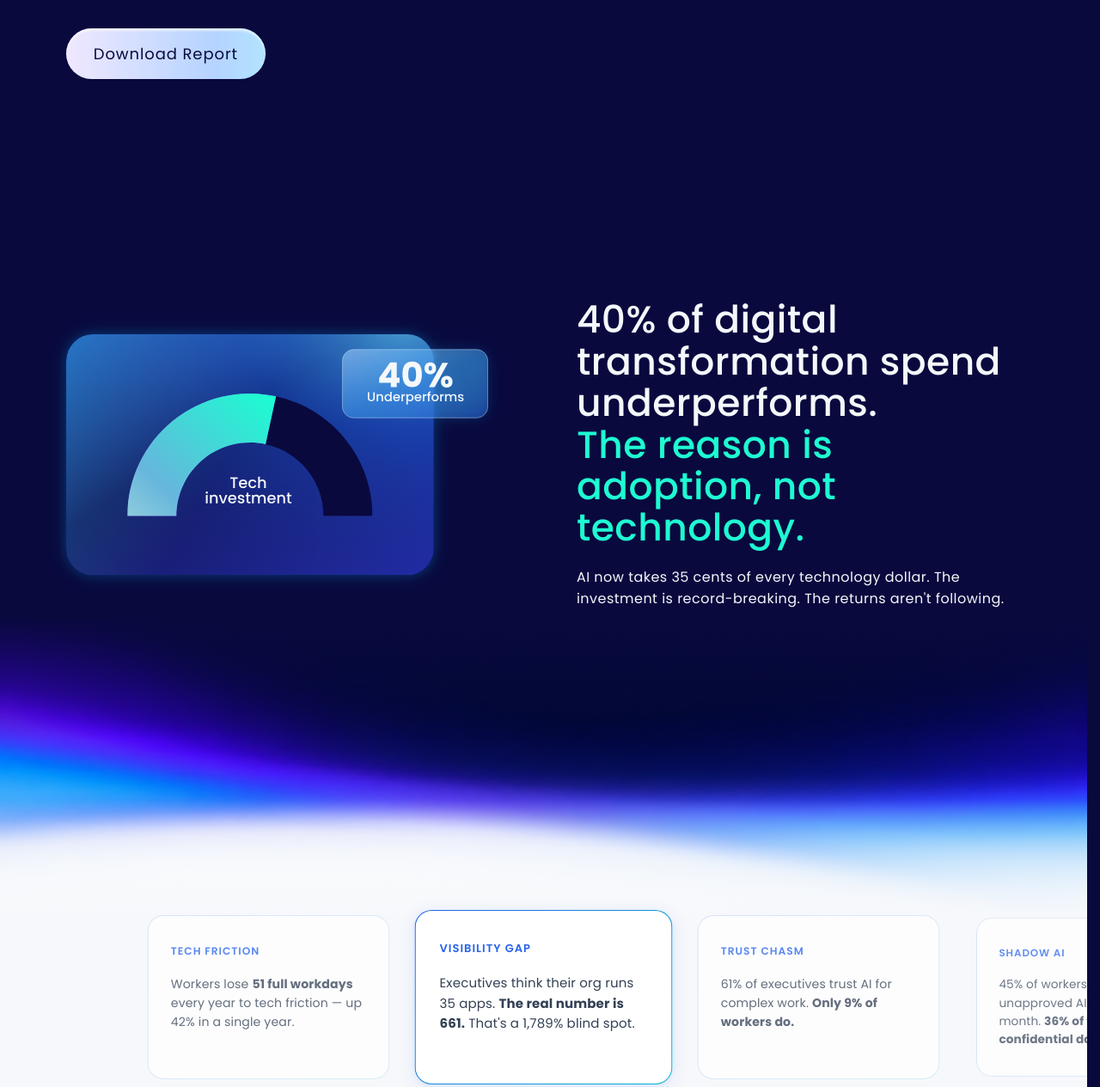
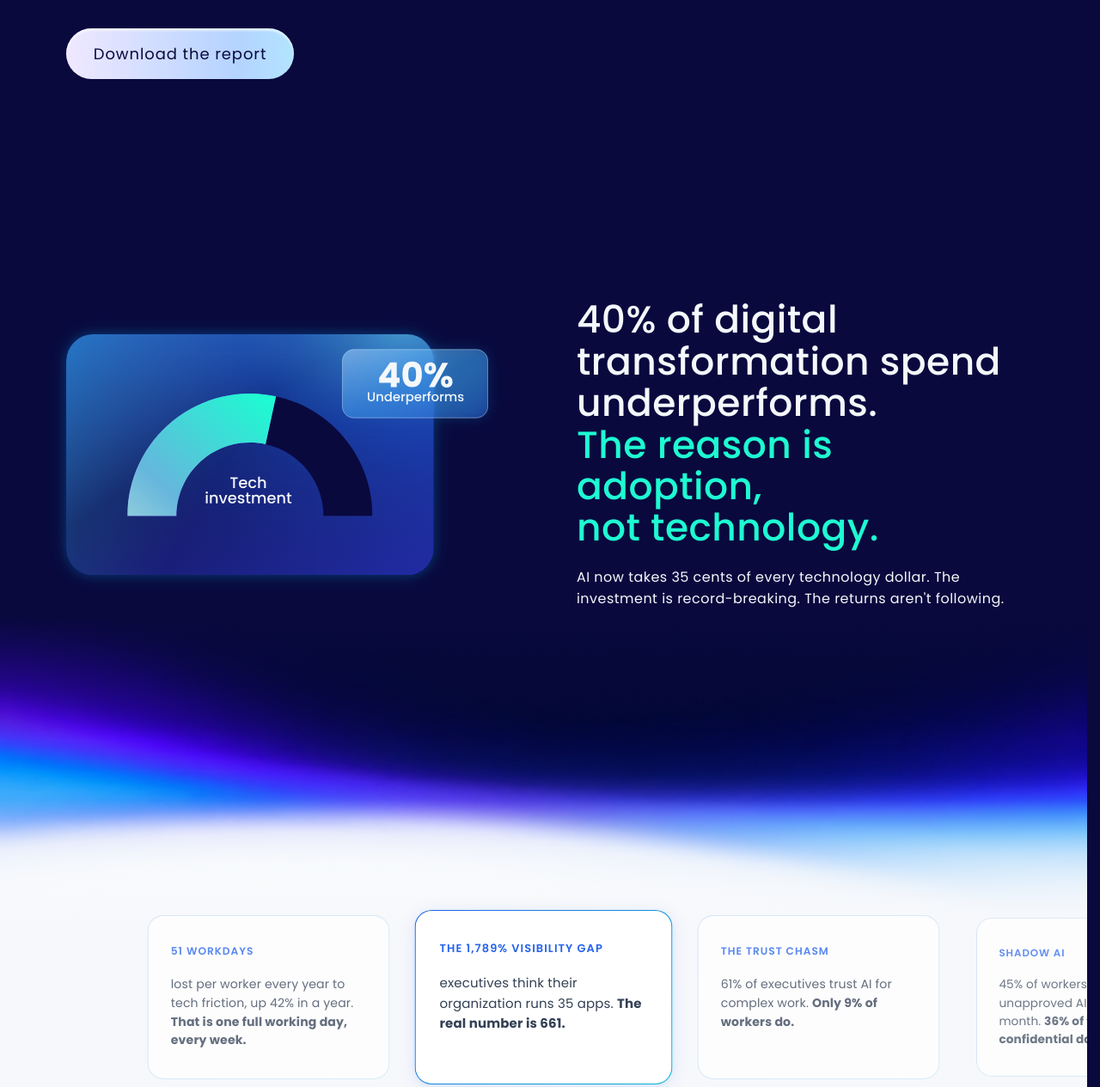
Before and after one commit to Netatal/walkme_project, a plain HTML site: page index.html in a window 1280 px wide. Shown: the part 558-1823 px from the top of the page at 86% size. Drawn offline with Linux system fonts and the light colour scheme.

Commit message:
added change

```diff
--- a/index.html
+++ b/index.html
@@ -32,7 +32,7 @@
           The sixth annual report on the gap between the<br>technology companies buy and the work<br>people actually get done.
         </p>
         <button class="btn btn-pill btn-lg" data-interactive>
-          <span>Download Report</span>
+          <span>Download the report</span>
         </button>
       </div>
       <div class="hero-image-wrap reveal" id="hero-chart-anchor">
@@ -160,7 +160,7 @@
       <div class="content-left reveal">
         <h2>
           40% of digital transformation spend underperforms.<br>
-          <span class="accent">The reason is adoption, not technology.</span>
+          <span class="accent">The reason is adoption,<br> not technology.</span>
         </h2>
         <p class="body-text">
           AI now takes 35 cents of every technology dollar. The investment is record-breaking. The returns aren't following.
@@ -247,15 +247,15 @@
       <div class="carousel-viewport">
         <div class="stat-cards carousel-track">
           <article class="stat-card" data-interactive>
-            <p class="stat-card-label">Tech friction</p>
-            <p class="stat-card-body">Workers lose <strong>51 full workdays</strong> every year to tech friction — up 42% in a single year.</p>
+            <p class="stat-card-label">51 workdays</p>
+            <p class="stat-card-body">lost per worker every year to tech friction, up 42% in a year. <strong>That is one full working day, every week.</strong></p>
           </article>
           <article class="stat-card" data-interactive>
-            <p class="stat-card-label">Visibility gap</p>
-            <p class="stat-card-body">Executives think their org runs 35 apps. <strong>The real number is 661.</strong> That's a 1,789% blind spot.</p>
+            <p class="stat-card-label">The 1,789% visibility gap</p>
+            <p class="stat-card-body">executives think their organization runs 35 apps. <strong>The real number is 661.</strong></p>
           </article>
           <article class="stat-card" data-interactive>
-            <p class="stat-card-label">Trust chasm</p>
+            <p class="stat-card-label">The trust chasm</p>
             <p class="stat-card-body">61% of executives trust AI for complex work. <strong>Only 9% of workers do.</strong></p>
           </article>
           <article class="stat-card" data-interactive>
@@ -284,7 +284,7 @@
         <div class="orbit-ring orbit-ring-3"></div>
         <div class="orbit-ring orbit-ring-4"></div>
         <div class="orbit-ring orbit-ring-5"></div>
-        <div class="orbit-node orbit-node-1"><img src="assets/gmail.png" alt="Gmail" width="32" height="32"></div>
+        <div class="orbit-node orbit-node-1"><img src="assets/gmail.png" alt="Gmail" width="42" height="42"></div>
         <div class="orbit-node orbit-node-2"><img src="assets/slack.png" alt="Slack" width="32" height="32"></div>
         <div class="orbit-node orbit-node-3"><img src="assets/dropbox.png" alt="Dropbox" width="32" height="32"></div>
         <div class="orbit-dot orbit-dot-1"></div>
@@ -325,7 +325,7 @@
         <h2>The gap is closeable.</h2>
         <p class="lede">See where your organization stands and what the leaders are doing differently.</p>
         <button class="btn btn-pill btn-lg" data-interactive>
-          <span>Download Report</span>
+          <span>Download the report</span>
         </button>
       </div>
     </section>
```
Also changed, not shown: .claude/launch.json (added).
